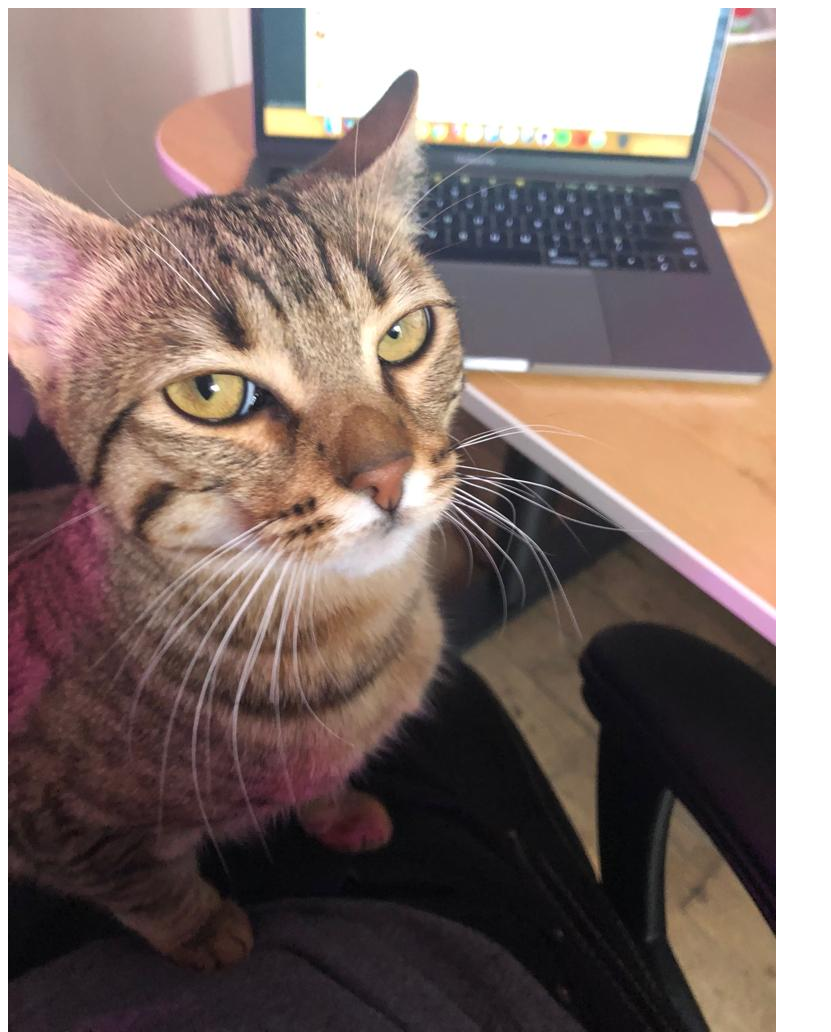
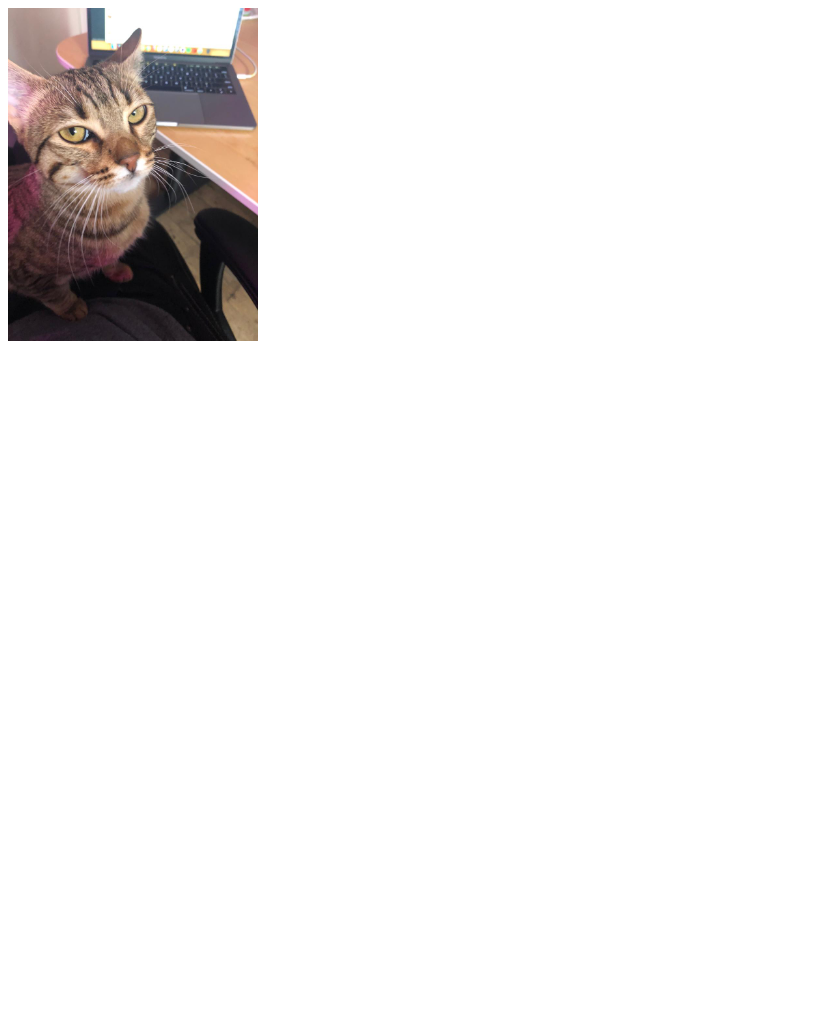
Before and after one commit to berpj/zino.cat, a plain HTML site: page index.html in a window 1280 px wide. Shown: the whole page, without its empty margins (0-831 px from the left). After the commit the page ends 800 px from the top, so only its background shows below. Drawn offline with Linux system fonts and the light colour scheme.

Commit message:
Update index.html

```diff
--- a/index.html
+++ b/index.html
@@ -1 +1 @@
-<html><body><img src="WhatsApp%20Image%202019-02-04%20at%2011.22.34.jpeg"></body></html>
+<html><body><img width="250px" src="WhatsApp%20Image%202019-02-04%20at%2011.22.34.jpeg"></body></html>
```
